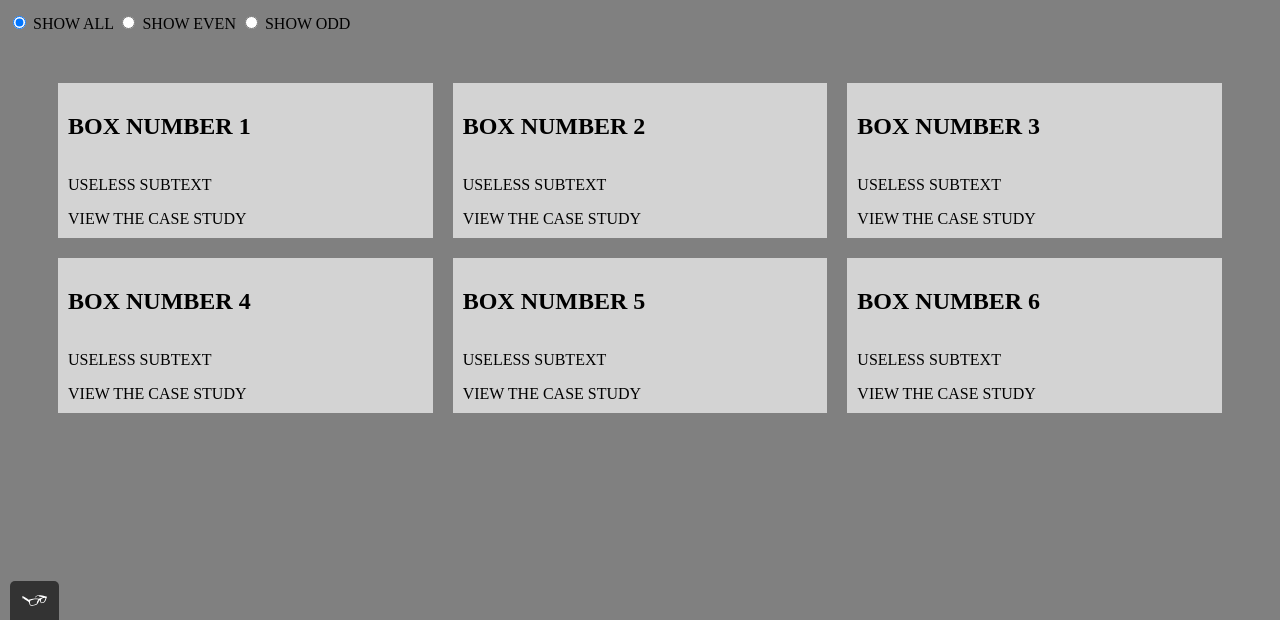
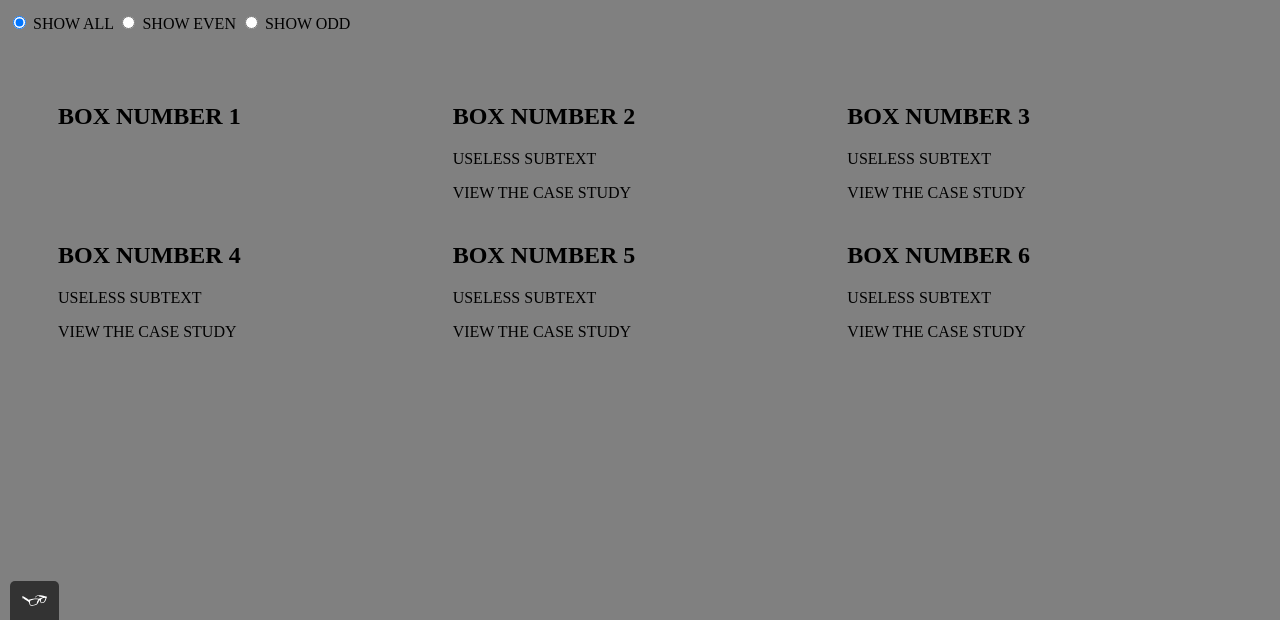
Before and after one commit to bxchang04/Bonfire-Test-Site, a plain HTML site: page index.html in a window 1280 px wide. Both pictures are taken after a click on the radio button 19 px from the left and 202 px from the top of the page. Shown: the part 180-800 px from the top of the page. Drawn offline with Linux system fonts and the light colour scheme.

Commit message:
implement mouseover (bug: boxes too narrow on load)

```diff
--- a/assets/css/styles.css
+++ b/assets/css/styles.css
@@ -28,11 +28,23 @@ body {
   grid-gap: 20px;
 }
 
-.grid__item {
-	/* add on hover, red line + change font color + make case study button div appear */
+.grid__item--hidden {
+  /* display: none; */
+  visibility: hidden;
+}
+
+.grid__item--hidden:hover {
+  /* display: grid; */
+  visibility: visible;
+}
+
+.grid__item:hover, .grid__item:active {
+  /* add on hover, red line + change font color + make case study button div appear */
+  color: brown;
+  border-top: solid;
+  border-color: red;
   background-color: LightGrey;
   padding: 10px;
-  /* Set width to auto*/
   width: auto;
 }
 
--- a/assets/js/script.js
+++ b/assets/js/script.js
@@ -38,7 +38,7 @@ function toggleDisplay() {
 
 displayAllBoxes = () => {
   for (let i = 0; i < gridItems.length; i++) {
-    gridItems[i].style.display = "grid";
+    gridItems[i].style.display = "block";
   }
 }
 
--- a/index.html
+++ b/index.html
@@ -60,38 +60,54 @@
           <!-- grid items live here -->
           <div id="grid__box1" class="grid__item">
             <h2>BOX NUMBER 1</h2>
-            <p>USELESS SUBTEXT</p>
-            <div class="case-study">VIEW THE CASE STUDY</div>
+            <div class="grid__item--hidden">
+              <p>USELESS SUBTEXT</p>
+              <div class="case-study">VIEW THE CASE STUDY</div>
+            </div>
           </div>
 
           <div id="grid__box2" class="grid__item">
             <h2>BOX NUMBER 2</h2>
-            <p>USELESS SUBTEXT</p>
-            <div class="case-study">VIEW THE CASE STUDY</div>
+            <div class="grid--hidden">
+              <p>USELESS SUBTEXT</p>
+              <div class="case-study">VIEW THE CASE STUDY</div>
+            </div>
           </div>
 
           <div id="grid__box3" class="grid__item">
             <h2>BOX NUMBER 3</h2>
-            <p>USELESS SUBTEXT</p>
-            <div class="case-study">VIEW THE CASE STUDY</div>
+            <div class="grid--hidden">
+              <p>USELESS SUBTEXT</p>
+              <div class="case-study">VIEW THE CASE STUDY</div>
+            </div>
+
           </div>
 
           <div id="grid__box4" class="grid__item">
             <h2>BOX NUMBER 4</h2>
-            <p>USELESS SUBTEXT</p>
-            <div class="case-study">VIEW THE CASE STUDY</div>
+            <div class="grid--hidden">
+              <p>USELESS SUBTEXT</p>
+              <div class="case-study">VIEW THE CASE STUDY</div>
+            </div>
+
           </div>
 
           <div id="grid__box5" class="grid__item">
             <h2>BOX NUMBER 5</h2>
-            <p>USELESS SUBTEXT</p>
-            <div class="case-study">VIEW THE CASE STUDY</div>
+            <div class="grid--hidden">
+              <p>USELESS SUBTEXT</p>
+              <div class="case-study">VIEW THE CASE STUDY</div>
+            </div>
+
           </div>
 
           <div id="grid__box6" class="grid__item">
             <h2>BOX NUMBER 6</h2>
-            <p>USELESS SUBTEXT</p>
-            <div class="case-study">VIEW THE CASE STUDY</div>
+            <div class="grid--hidden">
+              <p>USELESS SUBTEXT</p>
+              <div class="case-study">VIEW THE CASE STUDY</div>
+            </div>
+
           </div>
         </div>
       </section>
```
